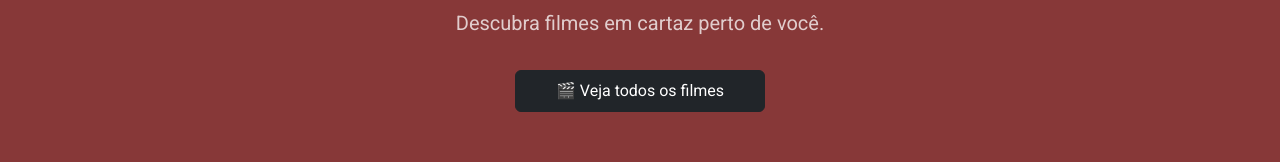
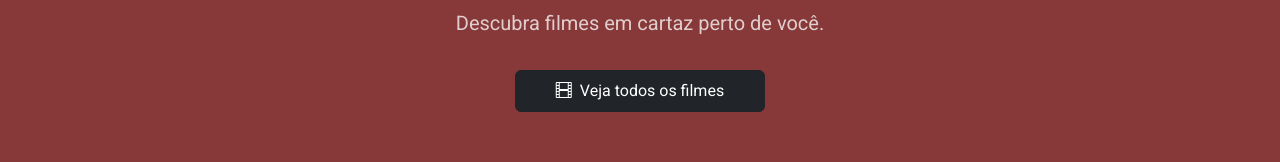
Before and after one commit to juliamelots/MAC0332-Project, a React app in the folder front-end/: page / in a window 1280 px wide. Shown: the part 218-380 px from the top of the page. Built offline with nearby package versions, Linux system fonts and the light colour scheme; the HTML template or start-up script is replaced by a standard one.

Commit message:
Replace emoji movie icon for bootstrap movie icon

```diff
--- a/front-end/src/pages/home/HomePage.tsx
+++ b/front-end/src/pages/home/HomePage.tsx
@@ -22,7 +22,8 @@ function HomePage() {
           style={{ maxWidth: '250px', width: '100%' }}
           onClick={routeChange}
         >
-          <span role="img" aria-label="movie icon">🎬</span> Veja todos os filmes
+          <i className="bi bi-film me-2"></i>
+          Veja todos os filmes
         </button>
       </div>
 
```
